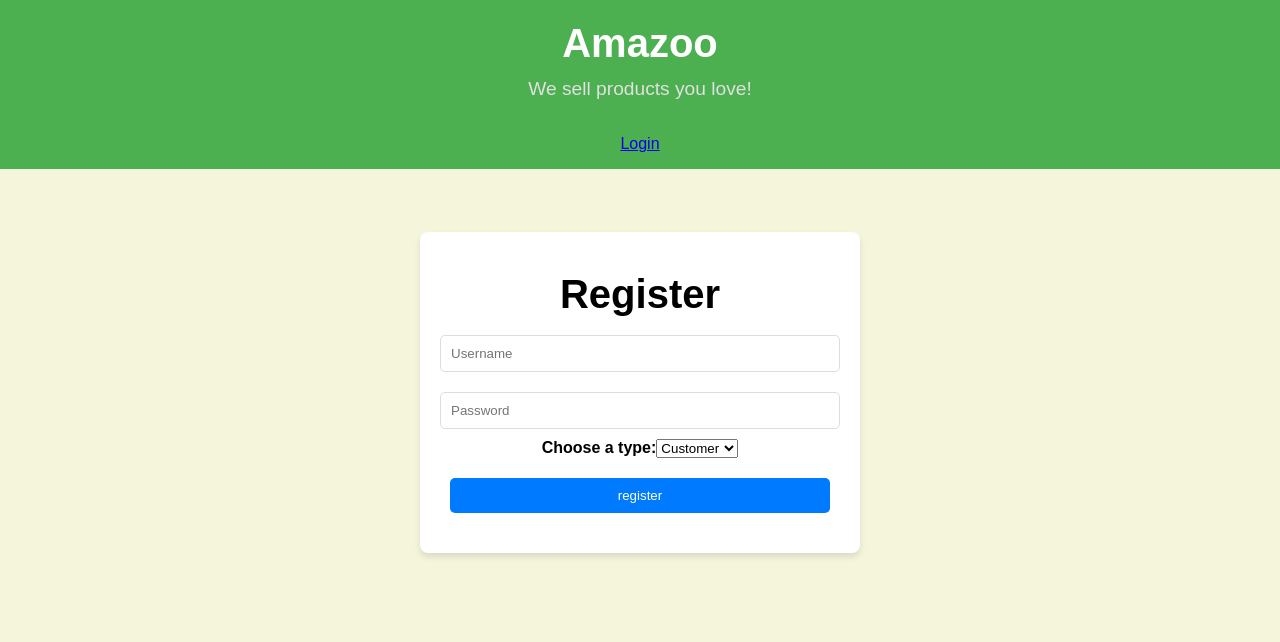
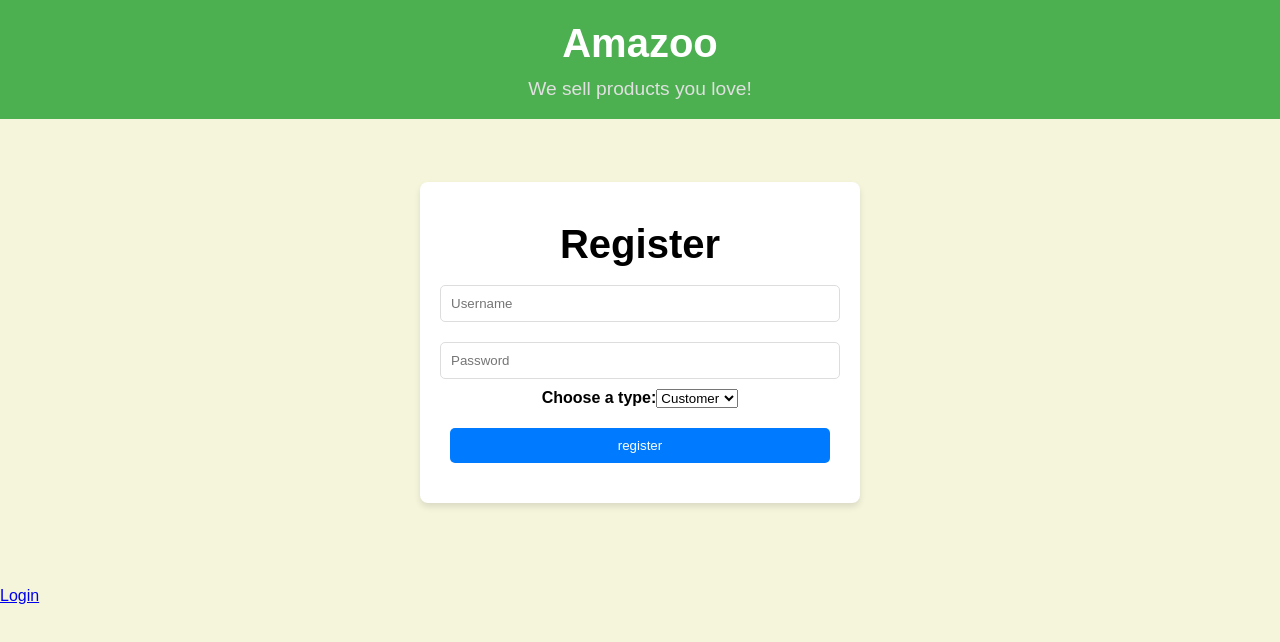
Before and after one commit to HamzaSa1t/ReactDeploy, a React (Vite) app in the folder frontend/: page /register in a window 1280 px wide. Shown: the top 642 px of the page. Built offline with nearby package versions, Linux system fonts and the light colour scheme.

Commit message:
Fix: login and register

```diff
--- a/frontend/src/pages/login.jsx
+++ b/frontend/src/pages/login.jsx
@@ -14,8 +14,10 @@ return(
         <p className="tagline">We sell products you love!</p>
     </header>
      </div>
+
 <div className="backl">
 <LoginForm/>
+<br></br>
 <p>
           <Link to="/register">
               Register
--- a/frontend/src/pages/register.jsx
+++ b/frontend/src/pages/register.jsx
@@ -13,19 +13,18 @@ function Register() {
 
         <h1>Amazoo</h1>
         <p className="tagline">We sell products you love!</p>
-
-        <p>
-
-          <Link to="/login">
-              Login
-            </Link>
-
-          </p>
     </header>
 
 
 <div  className="backl">
 <RegisterForm/>
+<br></br>
+<p>
+
+<Link to="/login">
+    Login
+  </Link>
+</p>
 </div>
 
 <Tail />
```
